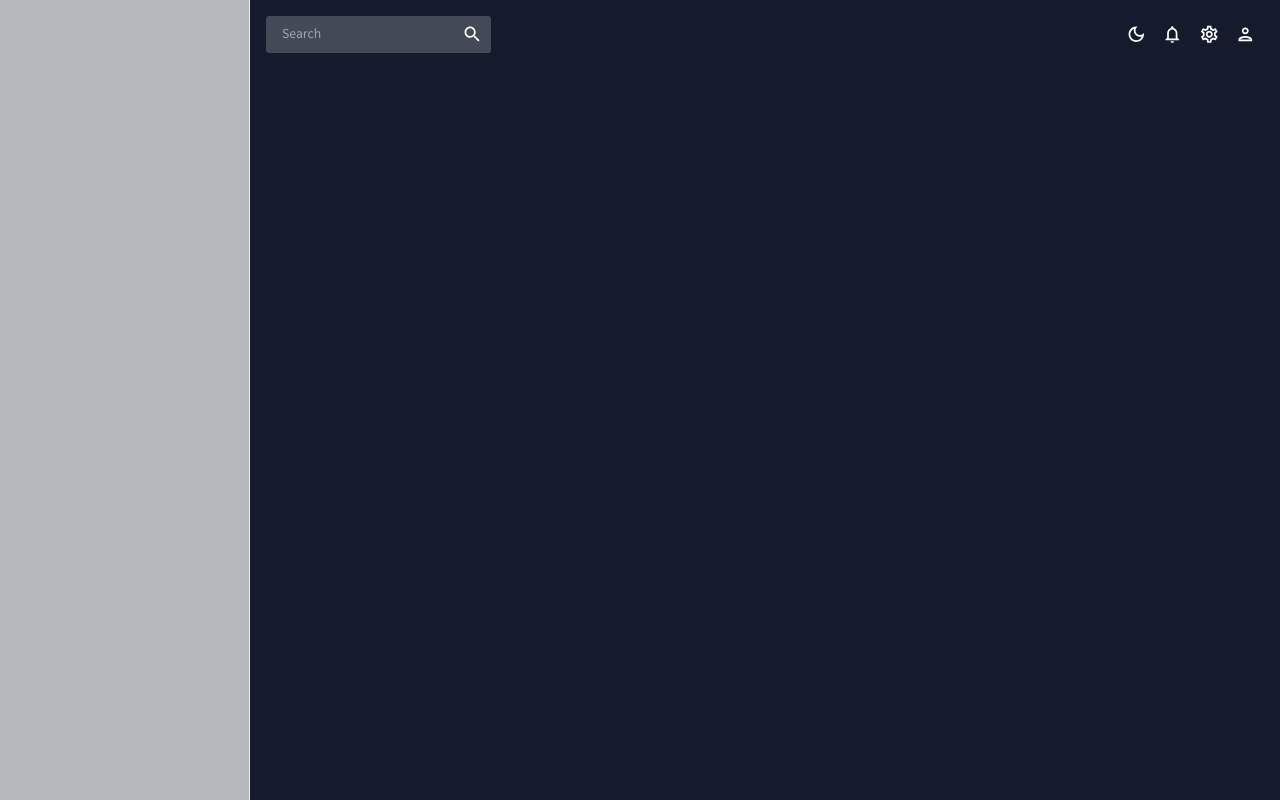
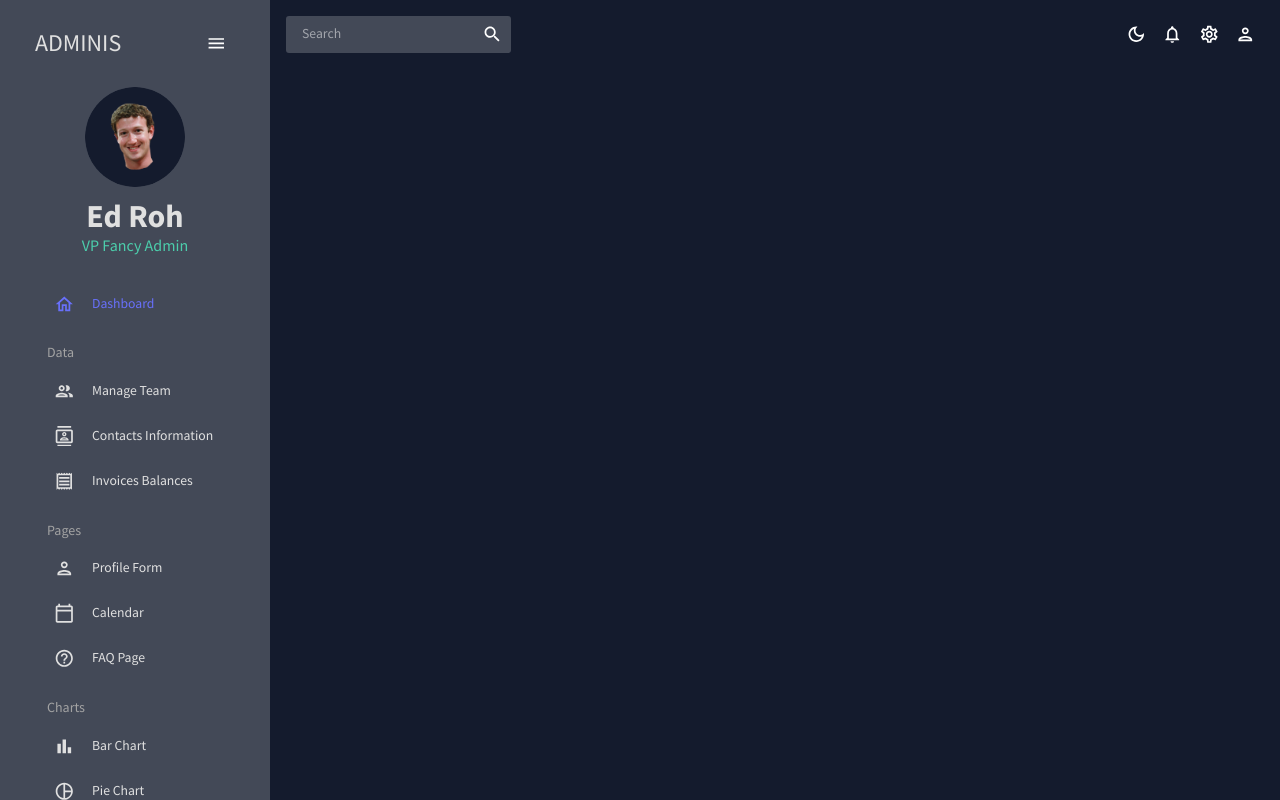
Before and after one commit to natalieagus/react-app-mui, a React (Create React App) app: page /form in a window 1280 px wide. Before the commit this address had no page. Built offline with nearby package versions, Linux system fonts and the light colour scheme.

Commit message:
feat: add react-pro-sidebar v0.0.7, don't use v1, breaking changes.

```diff
--- a/package.json
+++ b/package.json
@@ -20,7 +20,7 @@
     "formik": "^2.2.9",
     "react": "^18.2.0",
     "react-dom": "^18.2.0",
-    "react-pro-sidebar": "^1.0.0-alpha.9",
+    "react-pro-sidebar": "^0.7.1",
     "react-router-dom": "^6.6.1",
     "react-scripts": "5.0.1",
     "yup": "^0.32.11"
--- a/src/App.js
+++ b/src/App.js
@@ -3,7 +3,8 @@
 import { CssBaseline, ThemeProvider } from "@mui/material";
 import Topbar from "./scenes/global/Topbar";
 import Dashboard from "./scenes/dashboard";
-import { Sidebar } from "react-pro-sidebar";
+import Sidebar from "./scenes/global/Sidebar";
+
 function App() {
   const [theme, colorMode] = useMode(); //  we have access to the theme and colorMode now
 
--- a/src/scenes/global/Sidebar.jsx
+++ b/src/scenes/global/Sidebar.jsx
@@ -1,7 +1,232 @@
-import React from "react";
+import { useState } from "react";
+// nice sidebar, can put background menu, nest sidebar, collapse, etc
+import { ProSidebar, Menu, MenuItem, menuClasses } from "react-pro-sidebar";
+import { Box, IconButton, Typography, useTheme } from "@mui/material";
+import { Link } from "react-router-dom";
+import "react-pro-sidebar/dist/css/styles.css"; // grab this from node_modules
+// MUI related imports
+import { tokens } from "../../theme";
+import HomeOutlinedIcon from "@mui/icons-material/HomeOutlined";
+import PeopleOutlinedIcon from "@mui/icons-material/PeopleOutlined";
+import ContactsOutlinedIcon from "@mui/icons-material/ContactsOutlined";
+import ReceiptOutlinedIcon from "@mui/icons-material/ReceiptOutlined";
+import PersonOutlinedIcon from "@mui/icons-material/PersonOutlined";
+import CalendarTodayOutlinedIcon from "@mui/icons-material/CalendarTodayOutlined";
+import HelpOutlineOutlinedIcon from "@mui/icons-material/HelpOutlineOutlined";
+import BarChartOutlinedIcon from "@mui/icons-material/BarChartOutlined";
+import PieChartOutlineOutlinedIcon from "@mui/icons-material/PieChartOutlineOutlined";
+import TimelineOutlinedIcon from "@mui/icons-material/TimelineOutlined";
+import MenuOutlinedIcon from "@mui/icons-material/MenuOutlined";
+import MapOutlinedIcon from "@mui/icons-material/MapOutlined";
+
+// Item component that receives five params
+// Basically decide what the sidebar button should do when clicked
+const Item = ({ title, to, icon, selected, setSelected }) => {
+  const theme = useTheme();
+  const colors = tokens(theme.palette.mode);
+  return (
+    <MenuItem
+      active={selected === title}
+      style={{
+        color: colors.grey[100],
+      }}
+      onClick={() => setSelected(title)}
+      icon={icon}
+    >
+      <Typography>{title}</Typography>
+      <Link to={to} />
+    </MenuItem>
+  );
+};
 
 const Sidebar = () => {
-  return <div>Sidebar</div>;
+  const theme = useTheme();
+  const colors = tokens(theme.palette.mode);
+  const [isCollapsed, setIsCollapsed] = useState(false); // whether the entire sidebar will be collapsed or not
+  const [selected, setSelected] = useState("Dashboard"); // the current item that's currently selected, if none then we select Dashboard (the homepage)
+
+  return (
+    <Box
+      sx={{
+        "& .pro-sidebar-inner": {
+          background: `${colors.primary[400]} !important`,
+        },
+        "& .pro-icon-wrapper": {
+          backgroundColor: "transparent !important",
+        },
+        "& .pro-inner-item": {
+          padding: "5px 35px 5px 20px !important",
+        },
+        "& .pro-inner-item:hover": {
+          color: "#868dfb !important",
+        },
+        "& .pro-menu-item.active": {
+          color: "#6870fa !important",
+        },
+      }}
+    >
+      <ProSidebar collapsed={isCollapsed}>
+        <Menu iconShape="square">
+          {/* LOGO AND MENU ICON */}
+          <MenuItem
+            onClick={() => setIsCollapsed(!isCollapsed)}
+            icon={isCollapsed ? <MenuOutlinedIcon /> : undefined}
+            style={{
+              margin: "10px 0 20px 0",
+              color: colors.grey[100],
+            }}
+          >
+            {!isCollapsed && (
+              <Box
+                display="flex"
+                justifyContent="space-between"
+                alignItems="center"
+                ml="15px"
+              >
+                <Typography variant="h3" color={colors.grey[100]}>
+                  ADMINIS
+                </Typography>
+                <IconButton onClick={() => setIsCollapsed(!isCollapsed)}>
+                  <MenuOutlinedIcon />
+                </IconButton>
+              </Box>
+            )}
+          </MenuItem>
+
+          {!isCollapsed && (
+            <Box mb="25px">
+              <Box display="flex" justifyContent="center" alignItems="center">
+                <img
+                  alt="profile-user"
+                  width="100px"
+                  height="100px"
+                  src={`../../assets/user.png`}
+                  style={{ cursor: "pointer", borderRadius: "50%" }}
+                />
+              </Box>
+              <Box textAlign="center">
+                <Typography
+                  variant="h2"
+                  color={colors.grey[100]}
+                  fontWeight="bold"
+                  sx={{ m: "10px 0 0 0" }}
+                >
+                  Ed Roh
+                </Typography>
+                <Typography variant="h5" color={colors.greenAccent[500]}>
+                  VP Fancy Admin
+                </Typography>
+              </Box>
+            </Box>
+          )}
+
+          <Box paddingLeft={isCollapsed ? undefined : "10%"}>
+            <Item
+              title="Dashboard"
+              to="/"
+              icon={<HomeOutlinedIcon />}
+              selected={selected}
+              setSelected={setSelected}
+            />
+
+            <Typography
+              variant="h6"
+              color={colors.grey[300]}
+              sx={{ m: "15px 0 5px 20px" }}
+            >
+              Data
+            </Typography>
+            <Item
+              title="Manage Team"
+              to="/team"
+              icon={<PeopleOutlinedIcon />}
+              selected={selected}
+              setSelected={setSelected}
+            />
+            <Item
+              title="Contacts Information"
+              to="/contacts"
+              icon={<ContactsOutlinedIcon />}
+              selected={selected}
+              setSelected={setSelected}
+            />
+            <Item
+              title="Invoices Balances"
+              to="/invoices"
+              icon={<ReceiptOutlinedIcon />}
+              selected={selected}
+              setSelected={setSelected}
+            />
+
+            <Typography
+              variant="h6"
+              color={colors.grey[300]}
+              sx={{ m: "15px 0 5px 20px" }}
+            >
+              Pages
+            </Typography>
+            <Item
+              title="Profile Form"
+              to="/form"
+              icon={<PersonOutlinedIcon />}
+              selected={selected}
+              setSelected={setSelected}
+            />
+            <Item
+              title="Calendar"
+              to="/calendar"
+              icon={<CalendarTodayOutlinedIcon />}
+              selected={selected}
+              setSelected={setSelected}
+            />
+            <Item
+              title="FAQ Page"
+              to="/faq"
+              icon={<HelpOutlineOutlinedIcon />}
+              selected={selected}
+              setSelected={setSelected}
+            />
+
+            <Typography
+              variant="h6"
+              color={colors.grey[300]}
+              sx={{ m: "15px 0 5px 20px" }}
+            >
+              Charts
+            </Typography>
+            <Item
+              title="Bar Chart"
+              to="/bar"
+              icon={<BarChartOutlinedIcon />}
+              selected={selected}
+              setSelected={setSelected}
+            />
+            <Item
+              title="Pie Chart"
+              to="/pie"
+              icon={<PieChartOutlineOutlinedIcon />}
+              selected={selected}
+              setSelected={setSelected}
+            />
+            <Item
+              title="Line Chart"
+              to="/line"
+              icon={<TimelineOutlinedIcon />}
+              selected={selected}
+              setSelected={setSelected}
+            />
+            <Item
+              title="Geography Chart"
+              to="/geography"
+              icon={<MapOutlinedIcon />}
+              selected={selected}
+              setSelected={setSelected}
+            />
+          </Box>
+        </Menu>
+      </ProSidebar>
+    </Box>
+  );
 };
 
 export default Sidebar;
```
Also changed, not shown: public/assets/user.png (added), 1 other file (tests, documents, lock files or other folders).
